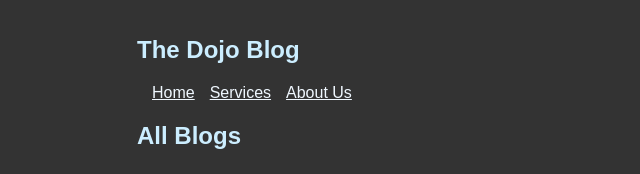
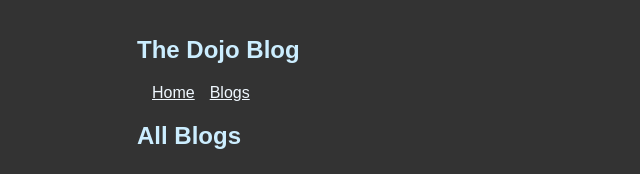
Before and after one commit to ordyfandio/LearnReact, a React (Vite) app: page / in a window 1280 px wide. Shown: the top 174 px of the page, without its empty margins (319-959 px from the left). Built offline with nearby package versions, Linux system fonts and the light colour scheme; data requests are answered from the project's data file.

Commit message:
Set base path for github pages deployement

```diff
--- a/src/navbar.jsx
+++ b/src/navbar.jsx
@@ -6,8 +6,7 @@ const Navbar = () => {
             <h1>The Dojo Blog</h1>
             <div className="links">
               <Link to="/">Home</Link>
-              <Link to ="/create">Services</Link>
-              <Link to="/">About Us</Link>
+              <Link to ="/create">Blogs</Link>
             </div>
         </nav>
     );
--- a/vite.config.js
+++ b/vite.config.js
@@ -5,5 +5,5 @@ import jsonServer from 'vite-plugin-simple-json-server';
 // https://vitejs.dev/config/
 export default defineConfig({
   plugins: [react(),jsonServer()],
-
+  bae:"/LearnReact"
 })
```
